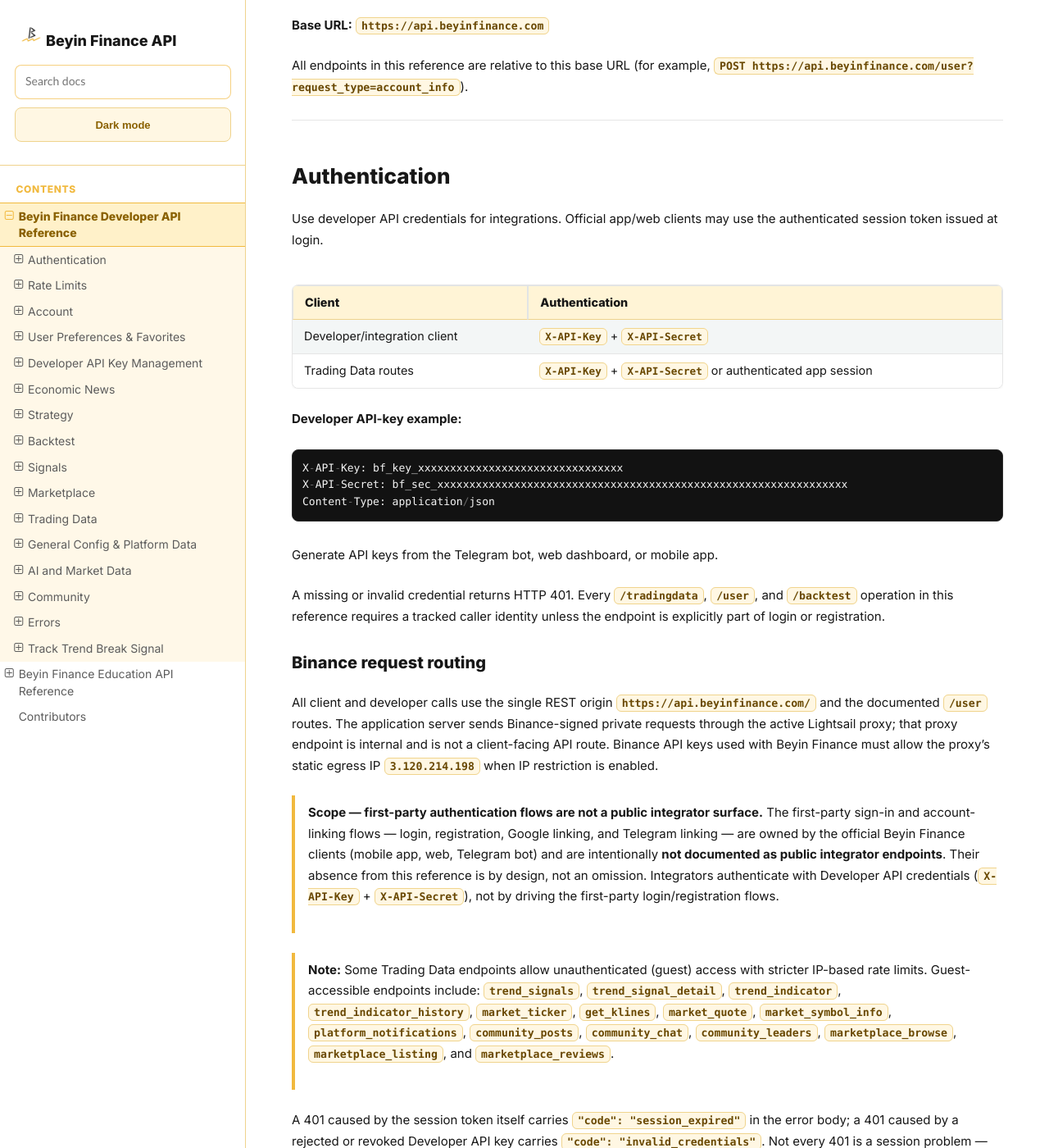
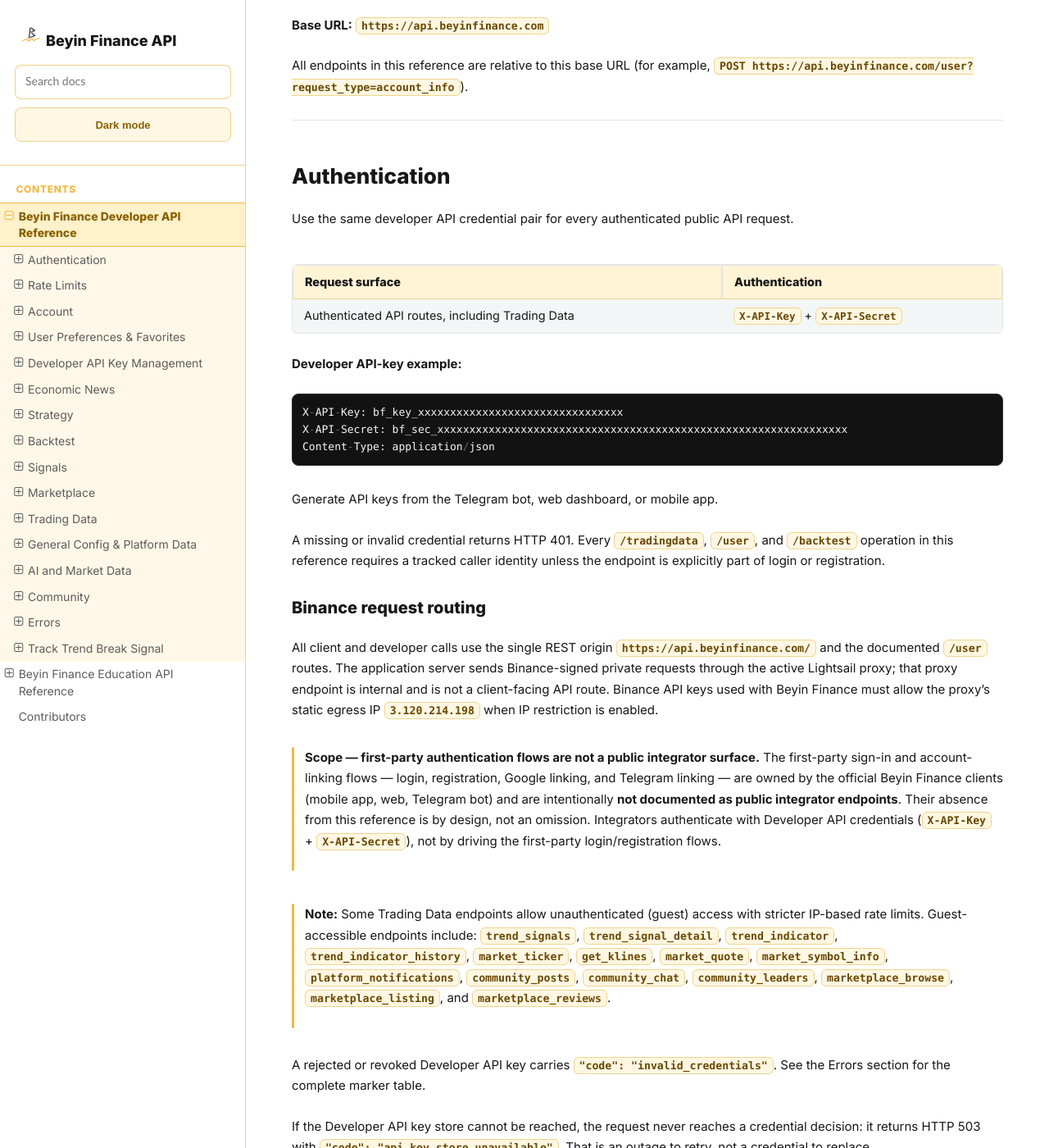
Before and after one commit to jnrbrain/Beyin-Finance, a Sphinx documentation site: the page built from docs/endpoints.md, in a window 1280 px wide and 1400 px high, scrolled down 242 px. Shown: the whole window at 82% size. Built offline with Sphinx 7.4.7 and the Read the Docs theme 3.1.0, drawn with Linux system fonts in a browser that asks for light colours; some of the changed text lies outside the part shown.

Commit message:
docs: unify public authentication and compact callouts

```diff
--- a/docs/_static/beyin.css
+++ b/docs/_static/beyin.css
@@ -537,10 +537,26 @@
 }
 
 .rst-content blockquote {
+  position: relative;
   margin-left: 0;
   padding: 8px 0 8px 16px;
-  border-left: 4px solid var(--bf-primary);
+  border-left: 0;
   color: var(--bf-text-secondary);
+}
+
+.rst-content blockquote::before {
+  content: "";
+  position: absolute;
+  top: 8px;
+  bottom: 8px;
+  left: 0;
+  width: 3px;
+  border-radius: 3px;
+  background: var(--bf-primary);
+}
+
+.rst-content blockquote > :last-child {
+  margin-bottom: 0;
 }
 
 .btn,
--- a/docs/endpoints.md
+++ b/docs/endpoints.md
@@ -9,13 +9,12 @@
 
 ## Authentication
 
-Use developer API credentials for integrations. Official app/web clients may
-use the authenticated session token issued at login.
-
-| Client | Authentication |
+Use the same developer API credential pair for every authenticated public API
+request.
+
+| Request surface | Authentication |
 |--------|----------------|
-| Developer/integration client | `X-API-Key` + `X-API-Secret` |
-| Trading Data routes | `X-API-Key` + `X-API-Secret` or authenticated app session |
+| Authenticated API routes, including Trading Data | `X-API-Key` + `X-API-Secret` |
 
 **Developer API-key example:**
 
@@ -58,11 +57,8 @@
 > `community_chat`, `community_leaders`, `marketplace_browse`,
 > `marketplace_listing`, and `marketplace_reviews`.
 
-A 401 caused by the session token itself carries `"code": "session_expired"` in
-the error body; a 401 caused by a rejected or revoked Developer API key carries
-`"code": "invalid_credentials"`. Not every 401 is a session problem — see the
-Errors section for the marker table and the rule for when a client should
-re-authenticate.
+A rejected or revoked Developer API key carries `"code":
+"invalid_credentials"`. See the Errors section for the complete marker table.
 
 If the Developer API key store cannot be reached, the request never reaches a
 credential decision: it returns HTTP 503 with
@@ -932,11 +928,9 @@
    credentials were never checked, so this is not a reason to rotate them —
    retry with backoff.
 
-A rejected or revoked Developer API key never carries `session_expired`, so an
-authenticated app session remains valid. The same 503 applies on
-`/tradingdata` when `X-API-Key` / `X-API-Secret` are supplied: an unavailable
-key store is reported as an outage, never silently downgraded to a guest
-(unauthenticated) session.
+A rejected or revoked Developer API key never silently downgrades to guest
+access. The same 503 applies on `/tradingdata` when `X-API-Key` /
+`X-API-Secret` are supplied: an unavailable key store is reported as an outage.
 
 **Limits:** 1 Developer API key per user. Revoking your key frees the slot
 immediately so you can issue a replacement.
@@ -2777,7 +2771,7 @@
 | `code` | Meaning | Client action |
 |--------|---------|---------------|
 | `session_expired` | The session token itself was missing, invalid, or expired. | Clear the stored session and re-authenticate. |
-| `invalid_credentials` | The Developer API key/secret was rejected or has been revoked. | Issue new API credentials. An authenticated app session is unaffected. |
+| `invalid_credentials` | The Developer API key/secret was rejected or has been revoked. | Issue new API credentials. |
 | `api_key_store_unavailable` | The Developer API key store could not be reached, so no credential was evaluated. Always paired with HTTP 503. | Retry with backoff. Do not rotate credentials and do not clear the session. |
 | `jwt_required` | A first-party `/backtest` request declared `auth_type=jwt` but did not carry a JWT header. | Wait for session readiness or sign in again; do not fall back to empty legacy credentials. |
 | `invalid_token` | The JWT supplied to the backtest surface is malformed, expired, or otherwise invalid. | Refresh the session when possible; otherwise clear it and sign in again. |
```
